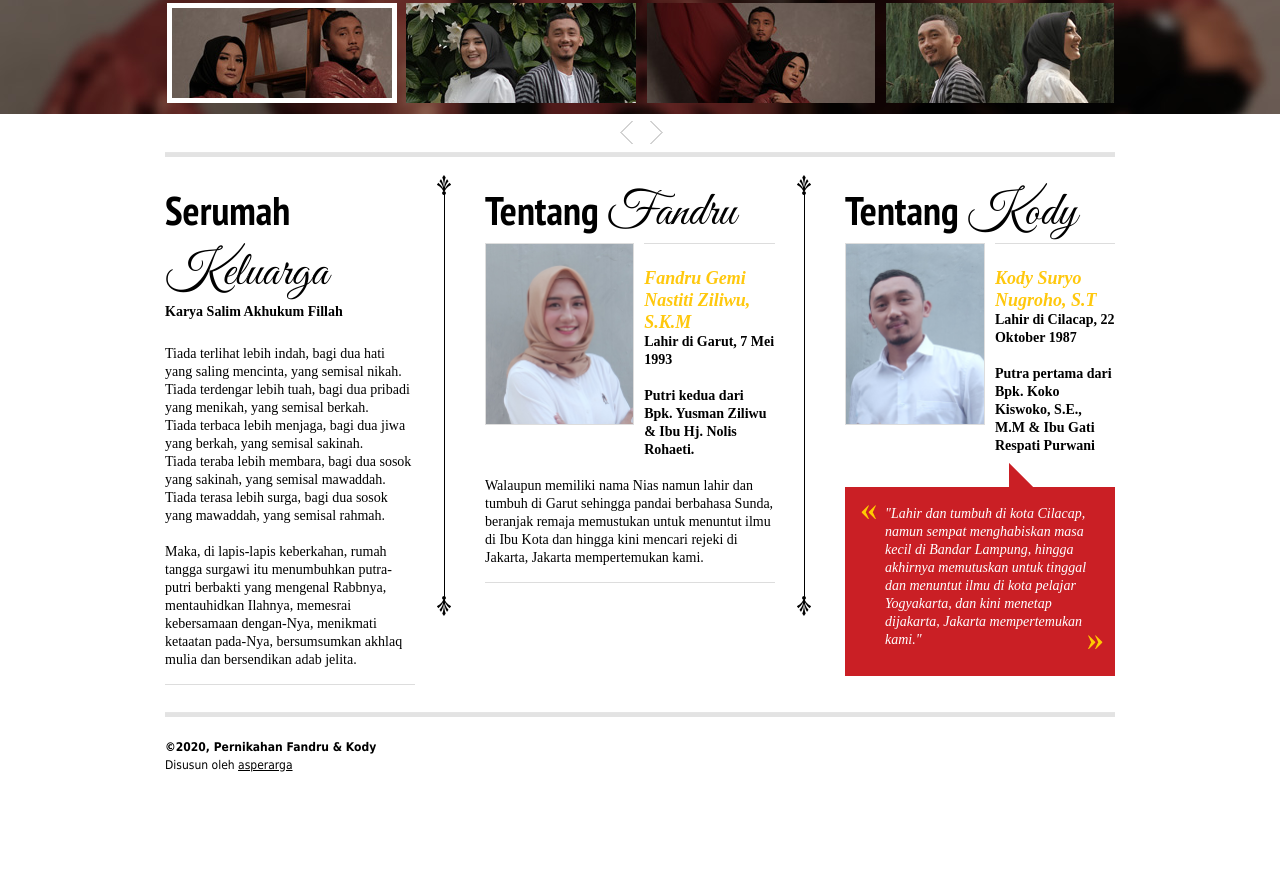
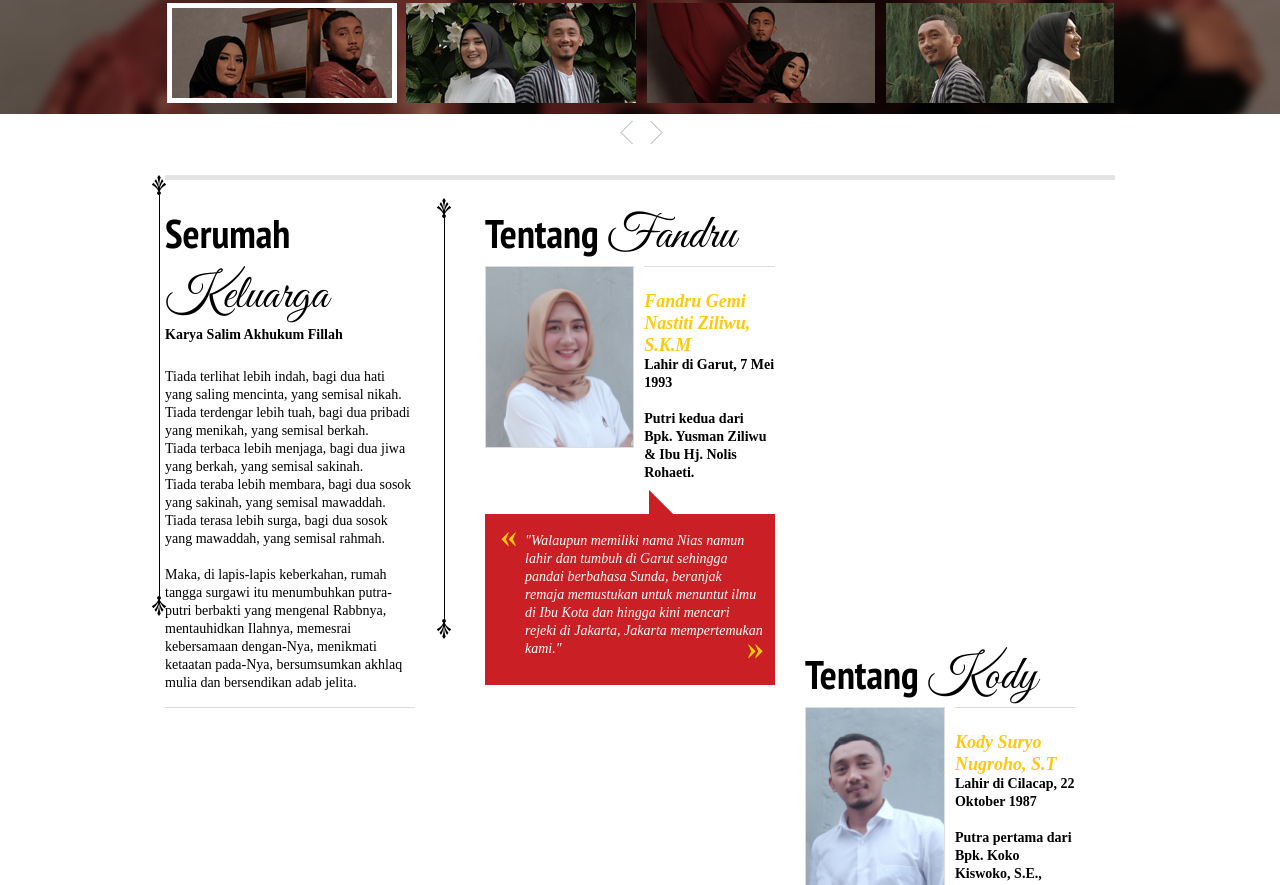
Before and after one commit to fandrudankody/undangan-pernikahan, a plain HTML site: page index.html in a window 1280 px wide. Shown: the part 554-1439 px from the top of the page. Before the commit the page ends 1348 px from the top, so only its background shows below. Drawn offline with Linux system fonts and the light colour scheme.

Commit message:
Update index.html

```diff
--- a/index.html
+++ b/index.html
@@ -1,7 +1,7 @@
 <!DOCTYPE html>
 <html lang="en">
 <head>
-<title>Fandru &amp; Kody</title>
+<title>PERNIKAHAN FANDRU &amp; KODY</title>
 <meta charset="utf-8">
 <link rel="stylesheet" type="text/css" media="screen" href="css/reset.css">
 <link rel="stylesheet" type="text/css" media="screen" href="css/grid_24.css">
@@ -89,11 +89,17 @@ $(document).ready(function(){
               Putri kedua dari Bpk. Yusman Ziliwu & Ibu Hj. Nolis Rohaeti.</p>
           </div>
         </div><br>
-        <p class="p-border">Walaupun memiliki nama Nias namun lahir dan tumbuh di Garut sehingga pandai berbahasa Sunda, beranjak remaja memustukan untuk menuntut ilmu di Ibu Kota dan hingga kini mencari rejeki di Jakarta, Jakarta mempertemukan kami.</p></div>
+	<div class="comments">
+          <div class="comments-corner"></div>
+          <div class="comment-1">
+            <div class="comment-2">
+		<p class="text-4">"Walaupun memiliki nama Nias namun lahir dan tumbuh di Garut sehingga pandai berbahasa Sunda, beranjak remaja memustukan untuk menuntut ilmu di Ibu Kota dan hingga kini mencari rejeki di Jakarta, Jakarta mempertemukan kami."</p>
+            </div>
+          </div>
+        </div>
+        </div>
     </div>
-    <div class="grid_1">
       <div class="line-2">&nbsp;</div>
-    </div>
     <div class="grid_7">
       <div class="top-1">
         <h3><strong>Tentang</strong> Kody</h3>
```
